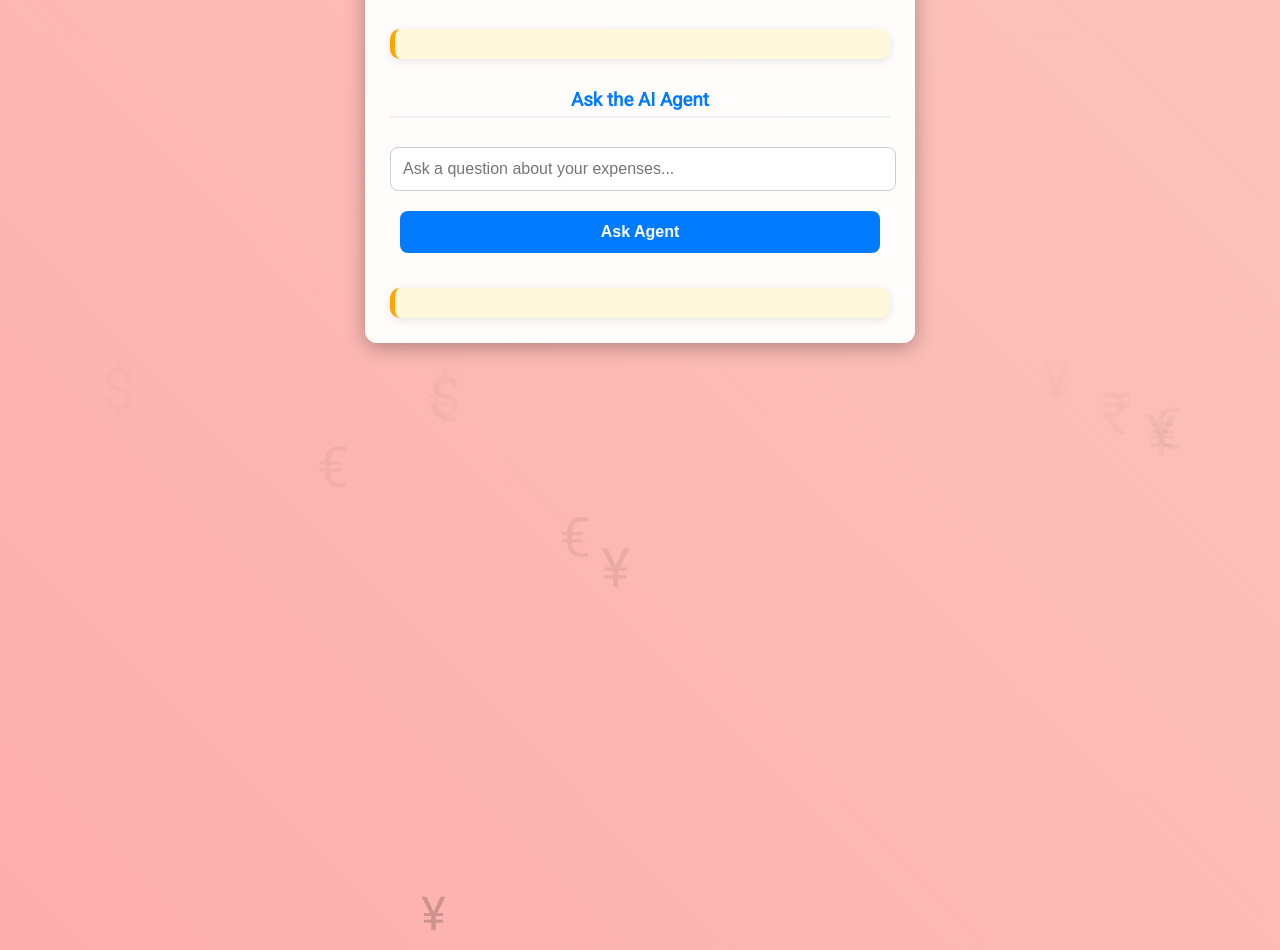
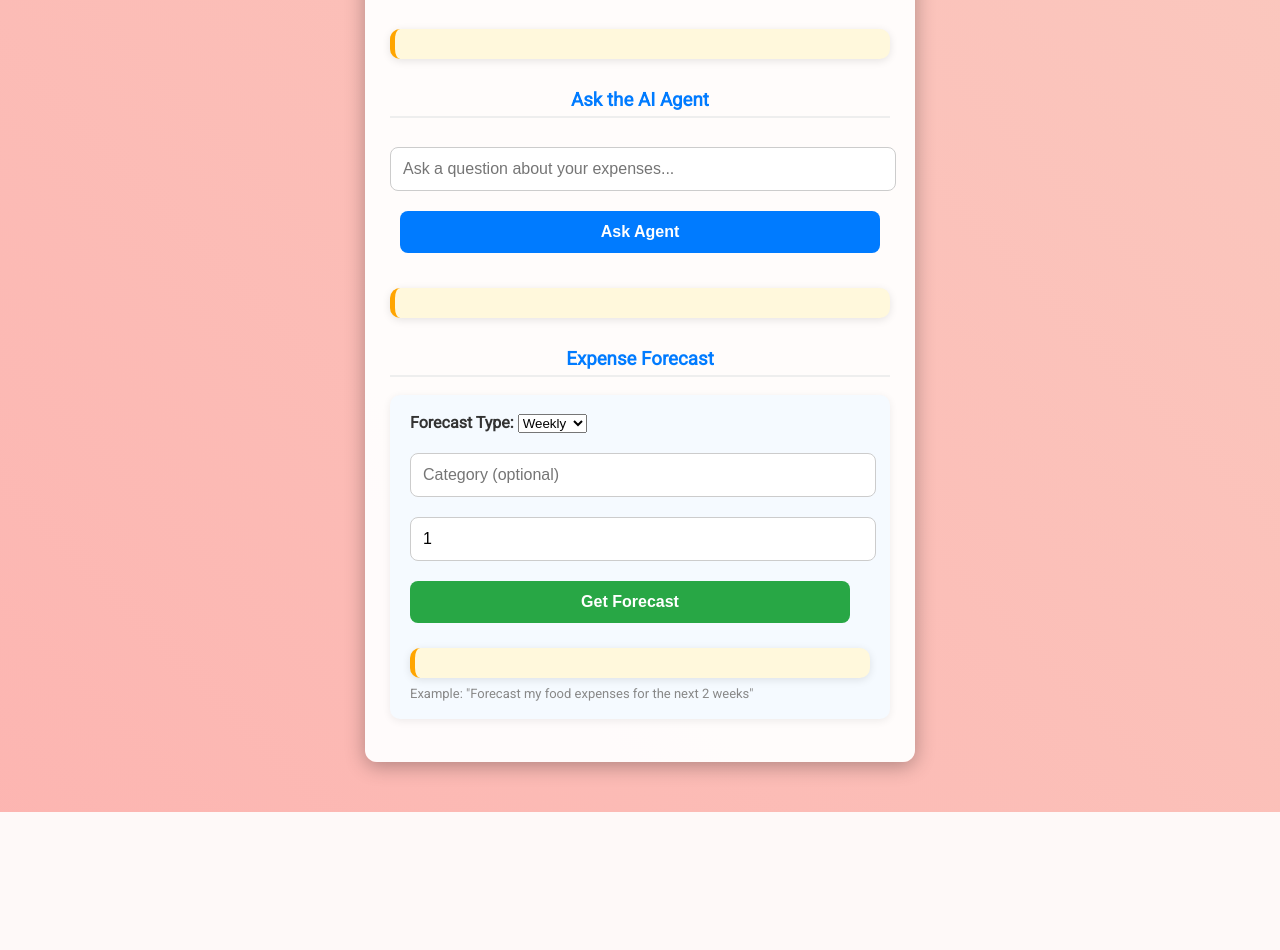
Before and after one commit to Aniruddh-ui/Ai-Enhanced_expense-tracker, a Flask app: page / in a window 1280 px wide. Shown: the part 1235-2185 px from the top of the page. After the commit the page ends 2047 px from the top, so only its background shows below. Run offline with Flask 3, Linux system fonts and the light colour scheme.

Commit message:
ML model and forecast  UI

```diff
--- a/app.py
+++ b/app.py
@@ -1,3 +1,6 @@
+import pandas as pd
+import numpy as np
+from sklearn.linear_model import LinearRegression
 import os
 import sqlite3
 import requests
@@ -187,9 +190,10 @@ def ai_suggestion(user_id):
     return jsonify({"ai_suggestion": suggestion})
 @app.route('/query_agent', methods=['POST'])
 def query_agent():
+    import re
     data = request.json
     user_id = data.get("user_id")
-    user_query = data.get("query")
+    user_query = data.get("query", "").lower()
 
     db = create_db_connection()
     if not db:
@@ -197,17 +201,36 @@ def query_agent():
 
     cursor = db.cursor()
     try:
-        # Load all expenses for the user
         cursor.execute("SELECT category, amount, description, expense_date FROM expenses WHERE user_id = ?", (user_id,))
         rows = cursor.fetchall()
         if not rows:
             return jsonify({"answer": "No expenses found for the user."})
 
-        # Convert data to a simple CSV string for the LLM to analyze
-        data_str = "\n".join([f"{r[0]},{r[1]},{r[2]},{r[3]}" for r in rows])
-
-        # Prompt to LLM
-        prompt = f"""
+        # Simple intent detection for forecasting
+        if any(word in user_query for word in ["predict", "forecast", "next week", "next month"]):
+            forecast_type = "weekly" if "week" in user_query else "monthly"
+            n_periods = 1
+            match = re.search(r"next (\\d+) (week|month)", user_query)
+            if match:
+                n_periods = int(match.group(1))
+            category = None
+            for cat in set(r[0].lower() for r in rows):
+                if cat in user_query:
+                    category = cat
+                    break
+            # Call ML model directly
+            ml_url = f"/predict_expense/{user_id}?type={forecast_type}&n_periods={n_periods}"
+            if category:
+                ml_url += f"&category={category}"
+            # Use Flask test client to call the ML API internally
+            with app.test_client() as client:
+                ml_response = client.get(ml_url)
+                ml_json = ml_response.get_json()
+                prediction_text = f"Prediction: {ml_json.get('message', '')} {ml_json.get('predictions', '')}"
+            prompt = f"""User asked: '{user_query}'\n{prediction_text}\nBased on the user's expenses, explain this forecast in simple terms."""
+        else:
+            data_str = "\n".join([f"{r[0]},{r[1]},{r[2]},{r[3]}" for r in rows])
+            prompt = f"""
 You are an AI financial assistant. A user has the following expense records:
 category, amount, description, date
 {data_str}
@@ -216,31 +239,98 @@ Answer this question based on the data above:
 '{user_query}'
 Give your answer in one paragraph.
 """
-
         headers = {
             "Authorization": f"Bearer {os.getenv('OPENROUTER_API_KEY')}",
             "Content-Type": "application/json"
         }
-
         payload = {
             "model": "meta-llama/llama-3-8b-instruct",
             "messages": [{"role": "user", "content": prompt}]
         }
-
         response = requests.post("https://openrouter.ai/api/v1/chat/completions", json=payload, headers=headers)
         result = response.json()
         answer = result['choices'][0]['message']['content']
-
         return jsonify({"answer": answer})
-
     except Exception as e:
         print(f"Query agent error: {e}")
         return jsonify({"answer": "Unable to process your question."})
-
     finally:
         cursor.close()
         db.close()
 
+# ML Forecasting API
+@app.route('/predict_expense/<int:user_id>', methods=['GET'])
+def predict_expense(user_id):
+    forecast_type = request.args.get("type", "weekly")  # weekly or monthly
+    category = request.args.get("category", None)       # optional
+    n_periods = int(request.args.get("n_periods", 1))   # how many future periods
 
+    db = create_db_connection()
+    if not db:
+        return jsonify({"error": "Database connection failed"}), 500
+
+    try:
+        query = "SELECT expense_date, amount FROM expenses WHERE user_id = ?"
+        params = [user_id]
+        if category:
+            query += " AND category = ?"
+            params.append(category)
+        df = pd.read_sql_query(query, db, params=params)
+        if df.empty or len(df) < 6:
+            return jsonify({"predictions": [], "message": "Not enough data to forecast."})
+
+        df['expense_date'] = pd.to_datetime(df['expense_date'])
+        freq = 'W' if forecast_type == "weekly" else 'M'
+        df = df.groupby(pd.Grouper(key='expense_date', freq=freq)).sum().reset_index()
+        df = df.sort_values('expense_date')
+        df['period'] = range(len(df))
+        X = df[['period']]
+        y = df['amount']
+
+        # Feature engineering: add lag features and rolling mean
+        df['lag1'] = df['amount'].shift(1)
+        df['lag2'] = df['amount'].shift(2)
+        df['rolling_mean3'] = df['amount'].rolling(window=3).mean().shift(1)
+        df = df.dropna()
+        if len(df) < 3:
+            return jsonify({"predictions": [], "message": "Not enough data after feature engineering."})
+
+        features = ['period', 'lag1', 'lag2', 'rolling_mean3']
+        X = df[features]
+        y = df['amount']
+
+        # Use Ridge regression for better regularization
+        from sklearn.linear_model import Ridge
+        model = Ridge(alpha=1.0)
+        model.fit(X, y)
+
+        # Prepare future periods for prediction
+        last_row = df.iloc[-1]
+        preds = []
+        for i in range(1, n_periods + 1):
+            next_period = int(last_row['period']) + i
+            # For lags, use last known or predicted values
+            lag1 = preds[-1] if preds else last_row['amount']
+            lag2 = preds[-2] if len(preds) > 1 else last_row['lag1']
+            rolling_vals = list(df['amount'][-2:]) + preds[-2:] if len(df['amount']) >= 2 else [last_row['amount']]
+            rolling_mean3 = np.mean(rolling_vals[-3:]) if len(rolling_vals) >= 3 else np.mean(rolling_vals)
+            X_pred = np.array([[next_period, lag1, lag2, rolling_mean3]])
+            pred = float(model.predict(X_pred)[0])
+            preds.append(max(0, round(pred, 2)))
+
+        result = [{"period": i + 1, "predicted_amount": p} for i, p in enumerate(preds)]
+        period_label = "week" if forecast_type == "weekly" else "month"
+        return jsonify({
+            "forecast_type": forecast_type,
+            "category": category or "All",
+            "n_periods": n_periods,
+            "predictions": result,
+            "message": f"Forecast for next {n_periods} {period_label}(s)."
+        })
+    except Exception as e:
+        print(f"Forecasting error: {e}")
+        return jsonify({"error": "Forecasting failed."}), 500
+    finally:
+        db.close()
 if __name__ == '__main__':
     app.run(host='0.0.0.0', port=10000, debug=True)
--- a/templates/index.html
+++ b/templates/index.html
@@ -165,6 +165,20 @@
     <input type="text" id="agentQuery" placeholder="Ask a question about your expenses..." />
     <button onclick="askAgent()">Ask Agent</button>
     <div class="ai-suggestion" id="agentAnswer"></div>
+
+    <h3>Expense Forecast</h3>
+    <div style="background:#f5faff;padding:18px 20px;border-radius:10px;margin-bottom:18px;box-shadow:0 2px 8px rgba(0,0,0,0.07);text-align:left;">
+      <label for="forecastType"><strong>Forecast Type:</strong></label>
+      <select id="forecastType" style="margin-bottom:10px;">
+        <option value="weekly">Weekly</option>
+        <option value="monthly">Monthly</option>
+      </select>
+      <input type="text" id="forecastCategory" placeholder="Category (optional)" style="margin-bottom:10px;" />
+      <input type="number" id="forecastPeriods" placeholder="Periods (e.g. 1, 2, 3)" min="1" value="1" style="margin-bottom:10px;" />
+      <button onclick="getForecast()" style="background:#28a745;">Get Forecast</button>
+      <div class="ai-suggestion" id="forecastResult" style="margin-top:15px;"></div>
+      <div style="font-size:13px;color:#888;margin-top:8px;">Example: "Forecast my food expenses for the next 2 weeks"</div>
+    </div>
   </div>
 
   <script>
@@ -377,7 +391,38 @@
       }
     }
 
-    createFloatingSymbols();
+    async function getForecast() {
+      const userId = document.getElementById("fetch_user_id").value;
+      const type = document.getElementById("forecastType").value;
+      const category = document.getElementById("forecastCategory").value;
+      const n_periods = document.getElementById("forecastPeriods").value || 1;
+      const resultBox = document.getElementById("forecastResult");
+
+      if (!userId) {
+        alert("Please enter user ID for forecast.");
+        return;
+      }
+
+      let url = `/predict_expense/${userId}?type=${type}&n_periods=${n_periods}`;
+      if (category) {
+        url += `&category=${encodeURIComponent(category)}`;
+      }
+
+      resultBox.innerHTML = "Generating forecast...";
+      try {
+        const res = await fetch(url);
+        const data = await res.json();
+        if (data.error) {
+          resultBox.innerHTML = `<span style='color:red;'>${data.error}</span>`;
+        } else if (data.predictions && data.predictions.length > 0) {
+          let predList = data.predictions.map(p => `Period ${p.period}: ₹${p.predicted_amount}`).join('<br>');
+          resultBox.innerHTML = `<strong>Forecast Result:</strong><br>${data.message}<br>${predList}`;
+        } else {
+          resultBox.innerHTML = `<strong>Forecast Result:</strong><br>${data.message || "No forecast available."}`;
+        }
+      } catch (err) {
+        console.error("Forecast Error:", err);
+        resultBox.innerHTML = "Failed to get forecast.";
+      }
+    }
   </script>
-</body>
-</html>
```
Also changed, not shown: README.md, expense_tracker.db.
